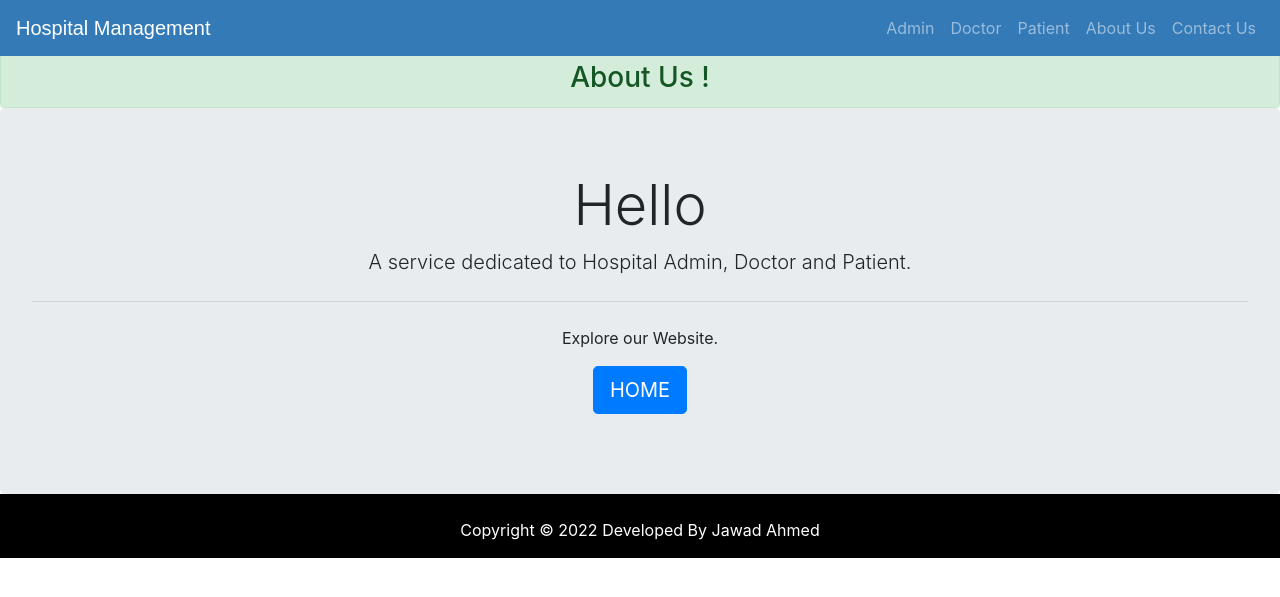
After one commit to jawadahmed2/Hospital-Management-System-Django, a Django app: page /aboutus in a window 1280 px wide. The commit adds this page. Shown: the top 597 px of the page. Run offline with Django 3.2, Linux system fonts and the light colour scheme; some libraries are stand-ins or nearby versions.

```diff
--- /dev/null
+++ b/hospitalmanagement/hospital/templates/hospital/aboutus.html
@@ -0,0 +1,45 @@
+<!DOCTYPE html>
+{% load static %}
+{% include "hospital/navbar.html" %}
+<html lang="en" dir="ltr">
+
+<head>
+    <meta charset="utf-8">
+    <meta name="viewport" content="width=device-width, initial-scale=1, shrink-to-fit=no">
+    <title>About</title>
+    <style media="screen">
+        .jumbotron {
+            margin-top: 0px;
+            margin-bottom: 0px;
+        }
+
+        .jumbotron h1 {
+            text-align: center;
+        }
+
+        .alert {
+            margin: 0px;
+        }
+    </style>
+    <title>sumit</title>
+</head>
+
+<body>
+
+    <br><br>
+    <center>
+        <h3 class='alert alert-success' style="margin-bottom:0px;">About Us !</h3>
+    </center>
+    <div class="jumbotron" style="margin-bottom: 0px;margin-top: 0px;">
+        <h1 class="display-4">Hello</h1>
+        <p class="lead">A service dedicated to Hospital Admin, Doctor and Patient.</p>
+        <hr class="my-4">
+        <p>Explore our Website.</p>
+        <p class="lead">
+            <a class="btn btn-primary btn-lg" href="/" role="button">HOME</a>
+        </p>
+    </div>
+    {% include "hospital/footer.html" %}
+</body>
+
+</html>
--- a/hospitalmanagement/hospital/templates/hospital/navbar.html
+++ b/hospitalmanagement/hospital/templates/hospital/navbar.html
@@ -47,6 +47,7 @@
                     <a href="/adminclick" class="nav-item nav-link" target="_blank">Admin</a>
                     <a href="/doctorclick" class="nav-item nav-link" target="_blank">Doctor</a>
                     <a href="/patientclick" class="nav-item nav-link" target="_blank">Patient</a>
+                    <a href="/aboutus" class="nav-item nav-link">About Us</a>
                     <a href="/contactus" class="nav-item nav-link">Contact Us</a>
                 </div>
 
--- a/hospitalmanagement/hospital/urls.py
+++ b/hospitalmanagement/hospital/urls.py
@@ -7,8 +7,8 @@ urlpatterns = [
     path('', views.home_view, name='home'),
 
     # add about us and contact us page paths
-    # path('aboutus', views.aboutus_view),
-    # path('contactus', views.contactus_view),
+    path('aboutus', views.aboutus_view),
+    path('contactus', views.contactus_view),
 
     # add doctor, patient, admin click pages url path
 
--- a/hospitalmanagement/hospital/views.py
+++ b/hospitalmanagement/hospital/views.py
@@ -753,40 +753,64 @@ def patient_view_appointment_view(request):
     appointments = models.Appointment.objects.all().filter(patientId=request.user.id)
     return render(request, 'hospital/patient_view_appointment.html', {'appointments': appointments, 'patient': patient})
 
+
 @login_required(login_url='patientlogin')
 @user_passes_test(is_patient)
 def patient_discharge_view(request):
-    patient=models.Patient.objects.get(user_id=request.user.id) #for profile picture of patient in sidebar
-    dischargeDetails=models.PatientDischargeDetails.objects.all().filter(patientId=patient.id).order_by('-id')[:1]
-    patientDict=None
+    # for profile picture of patient in sidebar
+    patient = models.Patient.objects.get(user_id=request.user.id)
+    dischargeDetails = models.PatientDischargeDetails.objects.all().filter(
+        patientId=patient.id).order_by('-id')[:1]
+    patientDict = None
     if dischargeDetails:
-        patientDict ={
-        'is_discharged':True,
-        'patient':patient,
-        'patientId':patient.id,
-        'patientName':patient.get_name,
-        'assignedDoctorName':dischargeDetails[0].assignedDoctorName,
-        'address':patient.address,
-        'mobile':patient.mobile,
-        'symptoms':patient.symptoms,
-        'admitDate':patient.admitDate,
-        'releaseDate':dischargeDetails[0].releaseDate,
-        'daySpent':dischargeDetails[0].daySpent,
-        'medicineCost':dischargeDetails[0].medicineCost,
-        'roomCharge':dischargeDetails[0].roomCharge,
-        'doctorFee':dischargeDetails[0].doctorFee,
-        'OtherCharge':dischargeDetails[0].OtherCharge,
-        'total':dischargeDetails[0].total,
+        patientDict = {
+            'is_discharged': True,
+            'patient': patient,
+            'patientId': patient.id,
+            'patientName': patient.get_name,
+            'assignedDoctorName': dischargeDetails[0].assignedDoctorName,
+            'address': patient.address,
+            'mobile': patient.mobile,
+            'symptoms': patient.symptoms,
+            'admitDate': patient.admitDate,
+            'releaseDate': dischargeDetails[0].releaseDate,
+            'daySpent': dischargeDetails[0].daySpent,
+            'medicineCost': dischargeDetails[0].medicineCost,
+            'roomCharge': dischargeDetails[0].roomCharge,
+            'doctorFee': dischargeDetails[0].doctorFee,
+            'OtherCharge': dischargeDetails[0].OtherCharge,
+            'total': dischargeDetails[0].total,
         }
         print(patientDict)
     else:
-        patientDict={
-            'is_discharged':False,
-            'patient':patient,
-            'patientId':request.user.id,
+        patientDict = {
+            'is_discharged': False,
+            'patient': patient,
+            'patientId': request.user.id,
         }
-    return render(request,'hospital/patient_discharge.html',context=patientDict)
+    return render(request, 'hospital/patient_discharge.html', context=patientDict)
 
 
-#------------------------ PATIENT RELATED VIEWS END ------------------------------
-#---------------------------------------------------------------------------------
+# ------------------------ PATIENT RELATED VIEWS END ------------------------------
+# ---------------------------------------------------------------------------------
+
+
+# ---------------------------------------------------------------------------------
+# ------------------------ ABOUT US AND CONTACT US VIEWS START ------------------------------
+# ---------------------------------------------------------------------------------
+def aboutus_view(request):
+    return render(request, 'hospital/aboutus.html')
+
+
+def contactus_view(request):
+    sub = forms.ContactusForm()
+    if request.method == 'POST':
+        sub = forms.ContactusForm(request.POST)
+        if sub.is_valid():
+            email = sub.cleaned_data['Email']
+            name = sub.cleaned_data['Name']
+            message = sub.cleaned_data['Message']
+            send_mail(f'{str(name)} || {str(email)}', message, settings.EMAIL_HOST_USER, settings.EMAIL_RECEIVING_USER, fail_silently=False)
+
+            return render(request, 'hospital/contactussuccess.html')
+    return render(request, 'hospital/contactus.html', {'form': sub})
```
Also changed, not shown: hospitalmanagement/hospital/templates/hospital/contactus.html (added, +36 -0 lines), hospitalmanagement/hospital/templates/hospital/contactussuccess.html (added, +40 -0 lines), hospitalmanagement/hospitalmanagement/settings.py (+10 -0 lines), hospitalmanagement/db.sqlite3.
